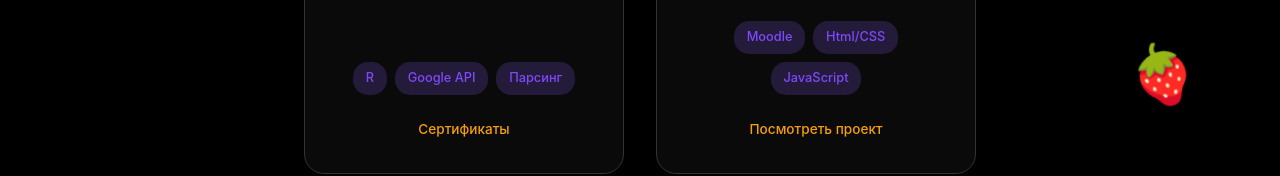
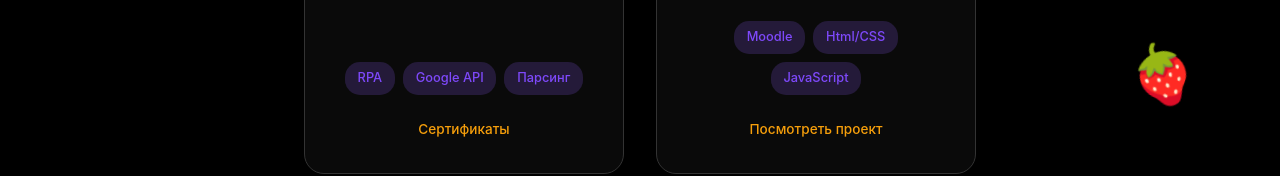
Before and after one commit to DT6503/business_card_DT65, a plain HTML site: page index.html in a window 1280 px wide. Shown: the part 1949-2125 px from the top of the page. Drawn offline with Linux system fonts and the light colour scheme.

Commit message:
Update index.html-RPA

```diff
--- a/index.html
+++ b/index.html
@@ -269,7 +269,7 @@
 
                 <div class="portfolio-tech-wrapper">
                     <div class="portfolio-tech">
-                        <span class="tech-tag">R</span>
+                        <span class="tech-tag">RPA</span>
                         <span class="tech-tag">Google API</span>
                         <span class="tech-tag">Парсинг</span>
                     </div>
```
